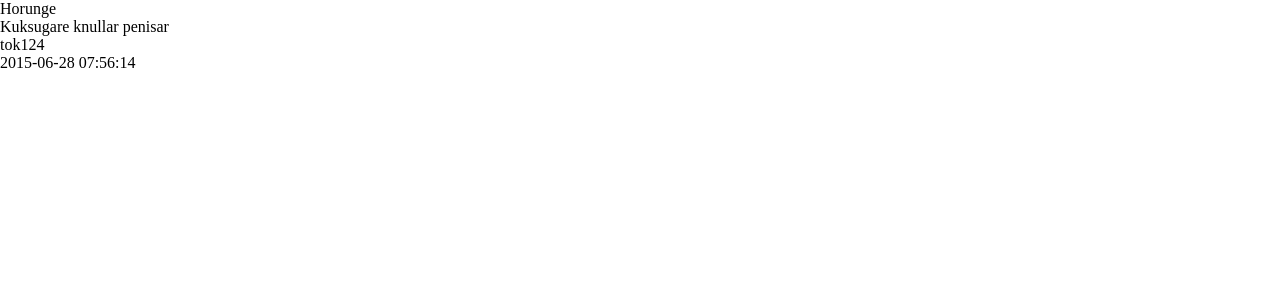
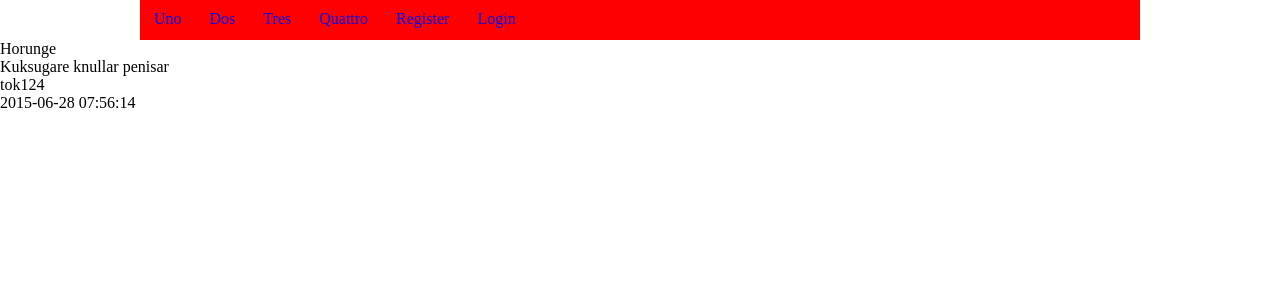
Before and after one commit to 125125/forum, a PHP site: page /?p=Horunge in a window 1280 px wide. Shown: the top 300 px of the page. Run offline with PHP 8.4, Linux system fonts and the light colour scheme; data comes from the database, SQL or seed files in the repository; data that the repository does not hold is empty; some libraries are stand-ins or nearby versions.

Commit message:
Added nav and loginform

```diff
--- a/css/main.css
+++ b/css/main.css
@@ -6,15 +6,80 @@ body{
   width: 80%;
   margin: auto;
 }
-#nav{
-  height: 50px;
-  background: #f0f0f0;
+
+nav {
+width:1000px;
+height:40px;
+background-color:red;
+margin:auto;
 }
-li{
-  margin:auto;
-  float:left;
-  display:block;
+
+nav ul {
+margin:0;
+padding:0;
+list-style:none;
 }
+
+nav ul li {
+float:left;
+}
+
+nav ul li a {
+padding:10px 14px;
+display:block;
+}
+
+#loginbox {
+width:100%;
+height:100%;
+position:fixed;
+background-color:rgba(0,0,0,.8);
+top:0;
+display:none;
+}
+
+#close {
+width:40px;
+height:40px;
+background-color:black;
+position:absolute;
+top:0;
+right:0;
+cursor:pointer;
+}
+
+#loginform {
+width:500px;
+height:500px;
+position:absolute;
+top:0;
+bottom:0;
+left:0;
+right:0;
+margin:auto;
+background-color:white;
+}
+
+#loginwrapper {
+width:400px;
+height:400px;
+top:0;
+bottom:0;
+left:0;
+right:0;
+margin:100px auto;
+}
+
+#loginwrapper input[type="text"] {
+width:400px;
+height:30px;
+}
+
+#loginwrapper input[type="password"] {
+width:400px;
+height:30px;
+}
+
 a{
   text-decoration:none;
 }
@@ -24,8 +89,8 @@ td {
 table{
   border-collapse:collapse;
   min-height: 50px;
-  width:80%;
-  margin:200px auto;
+  width:1000px;
+  margin:auto;
   text-align:center;
 }
 th.category{
--- a/includes/head.php
+++ b/includes/head.php
@@ -5,7 +5,7 @@
 Tim och Jasse Forum
 </title>
 <link rel="stylesheet" type="text/css" href="css/main.css">
-<script type="text/javascript" src=""></script>
+<script type="text/javascript" src="http://ajax.googleapis.com/ajax/libs/jquery/1.11.1/jquery.min.js"></script>
 <meta charset="UTF-8">
 <meta name="author" content="Tim Levinsson">
 <meta name="description" content="Forum">
--- a/includes/nav.php
+++ b/includes/nav.php
@@ -0,0 +1,28 @@
+<nav>
+	<ul>
+		<li><a href="#">Uno</a></li>
+		<li><a href="#">Dos</a></li>
+		<li><a href="#">Tres</a></li>
+		<li><a href="#">Quattro</a></li>
+		<li><a href="#">Register</a></li>
+		<li><a href="#" class="login">Login</a></li>
+	</ul>
+</li>
+</nav>
+<div id="loginbox">
+	<div id="loginform">
+		<div id="close" class="login"></div>
+		<div id="loginwrapper">
+			<form action="functions/login.php" method="POST">
+				<input type="text" name="user" placeholder="Username">
+				<input type="password" name="pass" placeholder="Password">
+				<center><input type="submit" value="Login"></center>
+			</form>
+		</div>
+	</div>
+</div>
+<script type="text/javascript">
+	$('.login').click(function(){
+		$('#loginbox').fadeToggle();
+	});
+</script>
```
